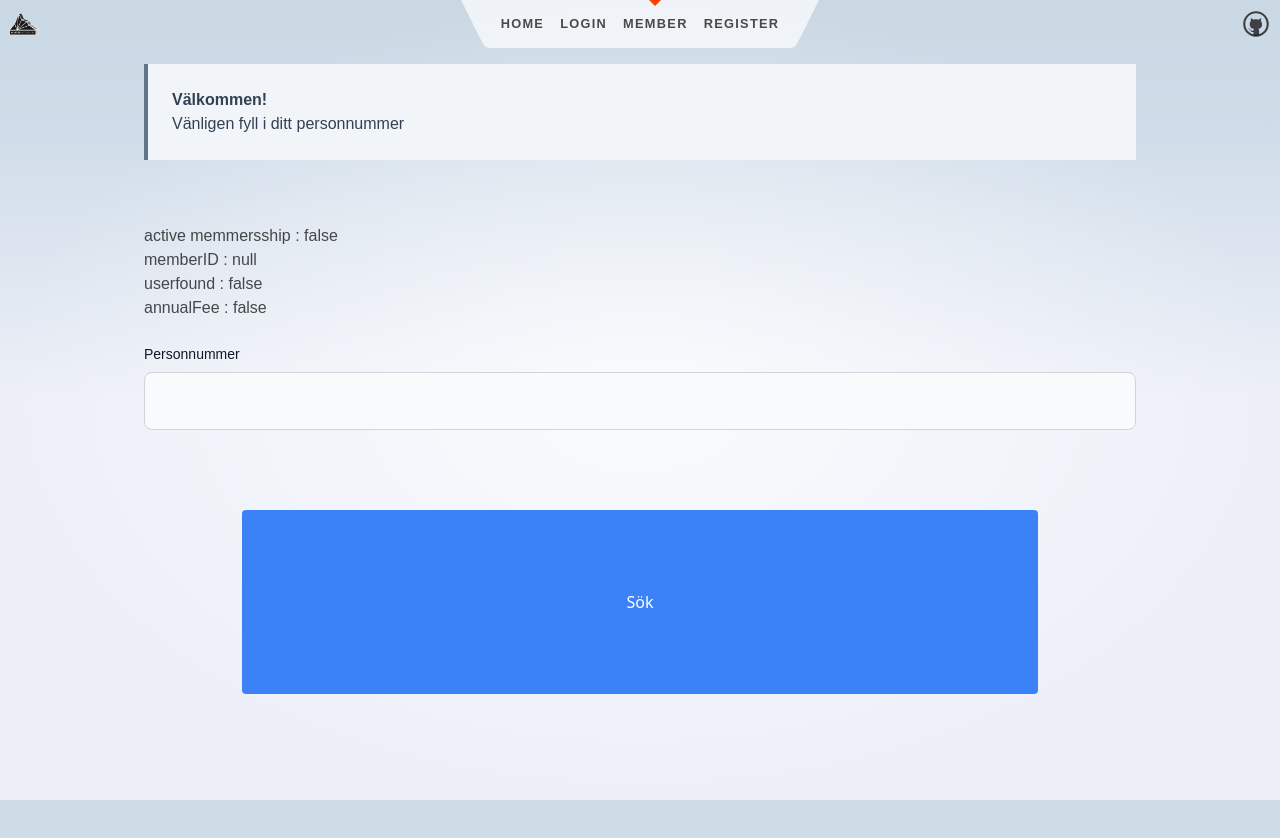
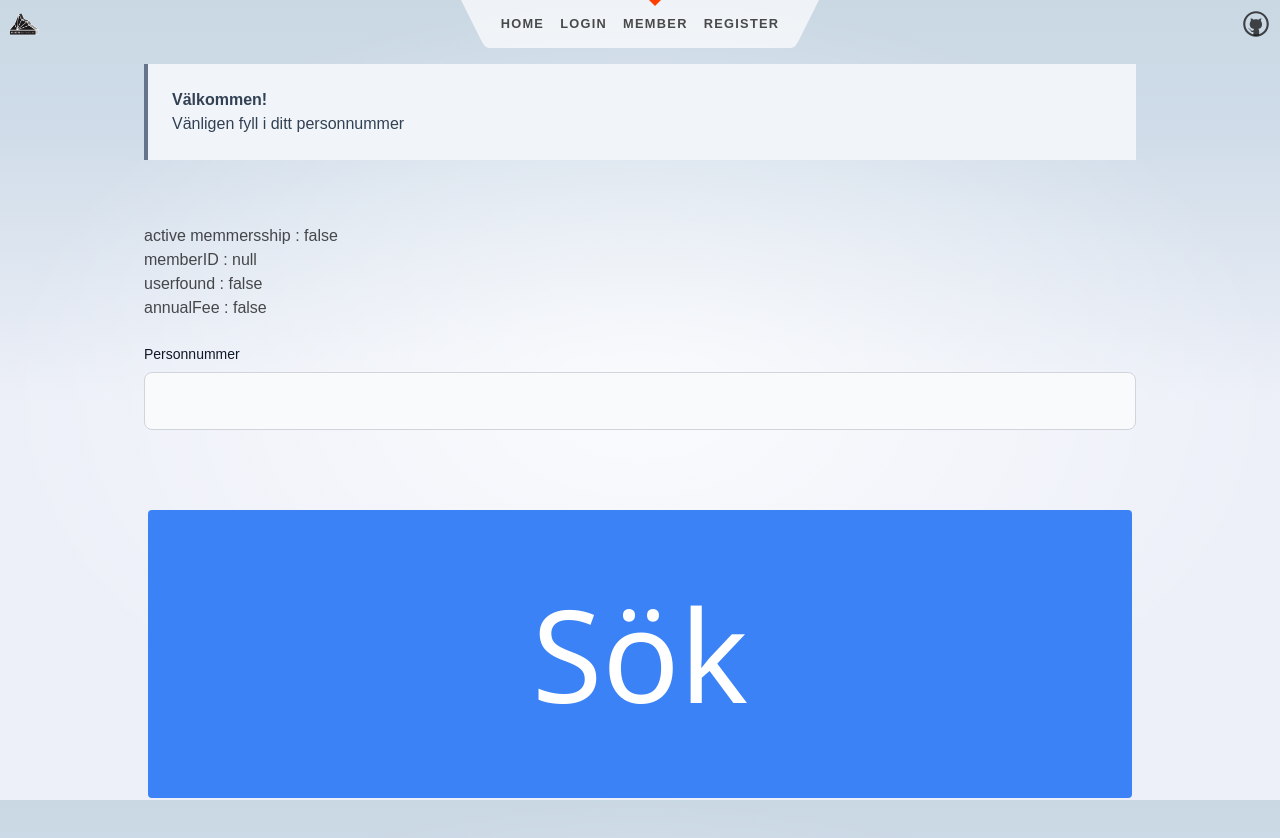
Before and after one commit to ronnisoderberg/member-handler, a SvelteKit app: page /login/member in a window 1280 px wide. Before the commit the page ends 800 px from the top, so only its background shows below. Built offline with nearby package versions, Linux system fonts and the light colour scheme.

Commit message:
Bigger search text on button in membersearch

```diff
--- a/src/routes/login/member/+page.svelte
+++ b/src/routes/login/member/+page.svelte
@@ -210,7 +210,7 @@
         on:click={memberSearch}
         class="bg-blue-500 text-white font-sans py-20 px-96 rounded "
       >
-        Sök
+        <p class="text-9xl">Sök</p>
       </button>
     </div>
   </div>
```
